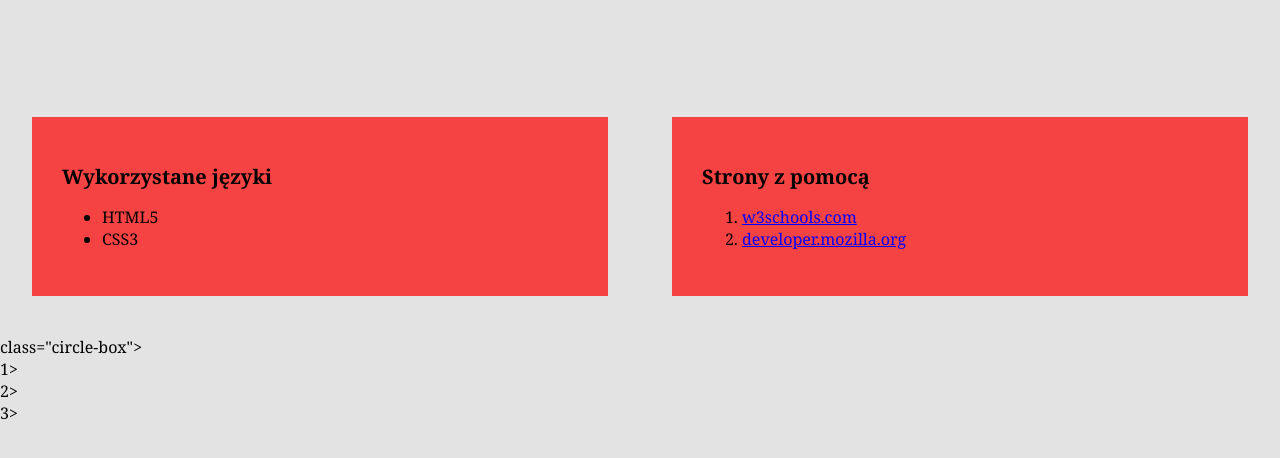
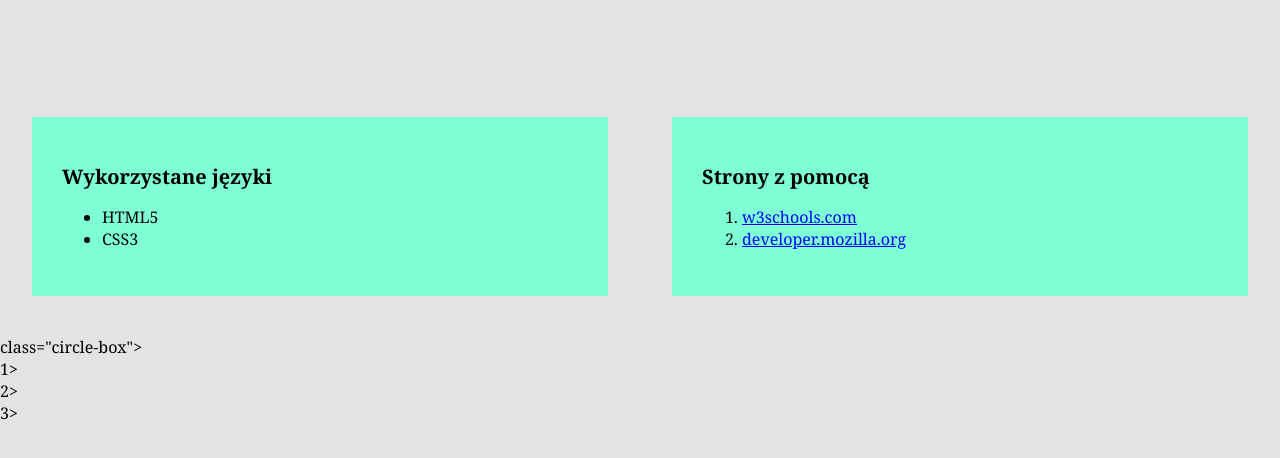
Before and after one commit to Filip27011/strona, a plain HTML site: page index.html in a window 1280 px wide. Shown: the part 132-590 px from the top of the page. Drawn offline with Linux system fonts and the light colour scheme.

Commit message:
Update style.css

```diff
--- a/style.css
+++ b/style.css
@@ -36,7 +36,7 @@ p {
 /* Pojedynczy blok */
 .box {
   width: 45%;
-  background-color: #f54242; /* aquamarine */
+  background-color: #7fffd4; /* aquamarine */
   padding: 30px;
   box-sizing: border-box;
 }
```
